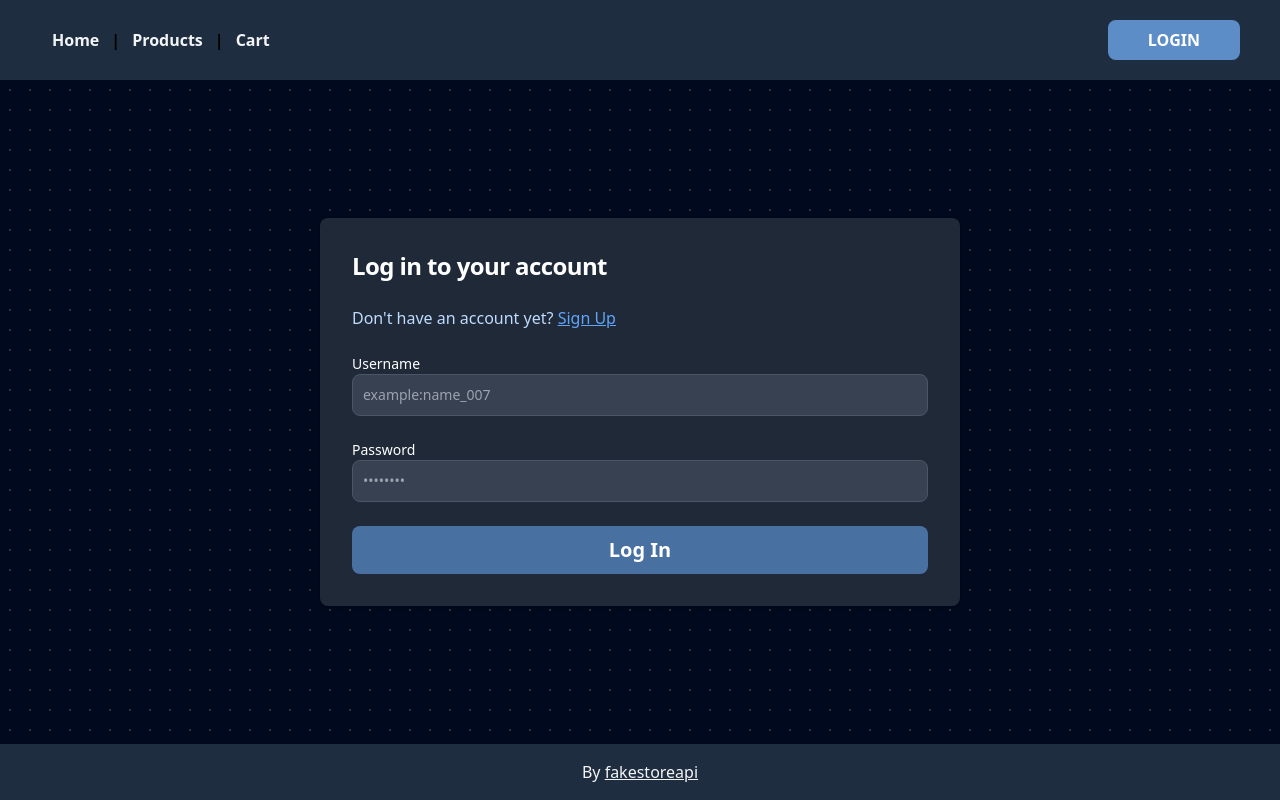
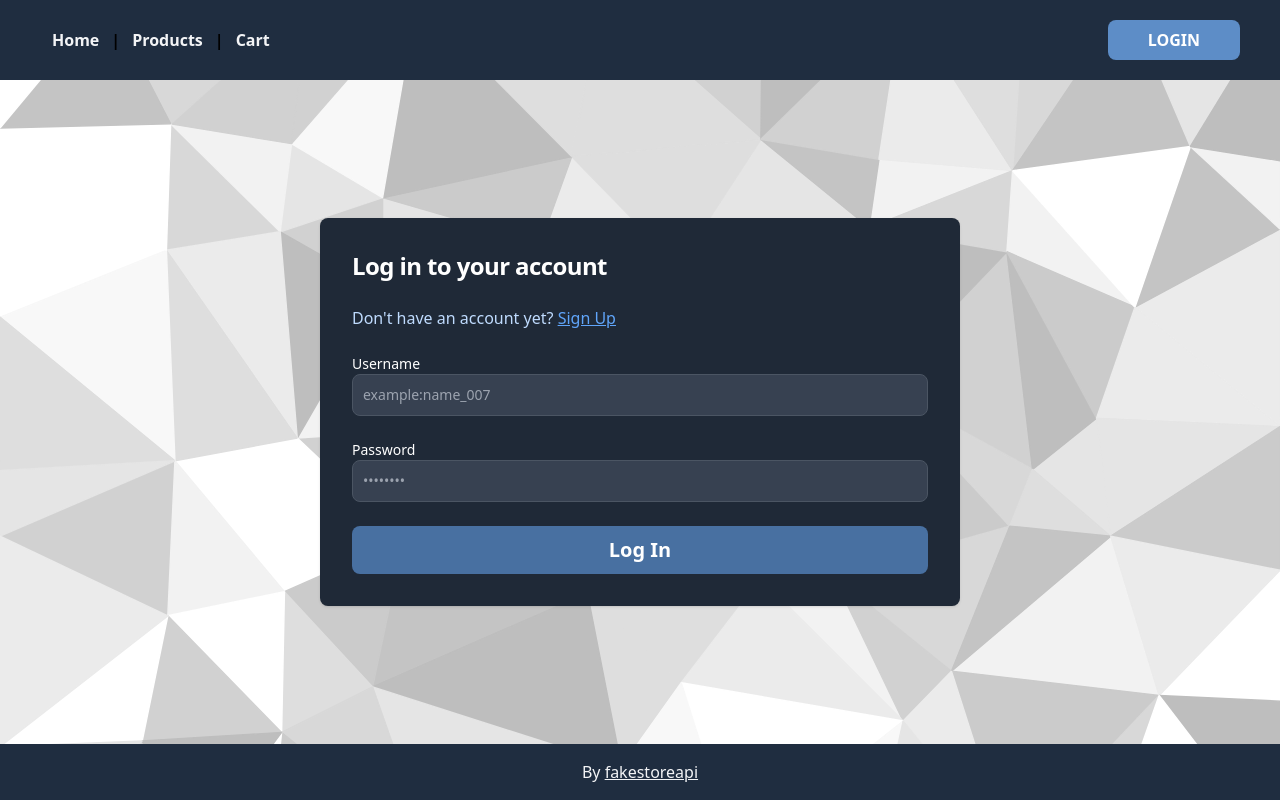
Before and after one commit to Jhan-Torres/vueJs-GogoDev, a Vue app in the folder auth-example/: page /login in a window 1280 px wide. Built offline with nearby package versions, Linux system fonts and the light colour scheme.

Commit message:
login view bg changed

```diff
--- a/auth-example/src/views/LoginView.vue
+++ b/auth-example/src/views/LoginView.vue
@@ -3,10 +3,15 @@ import LogInForm from '@/components/LogInForm.vue';
 </script>
 
 <template>
-  <div class="absolute top-0 z-[-2] h-screen w-screen bg-[#000000] bg-[radial-gradient(#ffffff33_1px,#00091d_1px)] bg-[size:20px_20px]"></div>
-  <LogInForm />
+  <div class="bg-black-and-white w-full h-full">
+    <LogInForm />
+  </div>
 </template>
 
 <style scoped>
-
+.bg-black-and-white {
+  background-image: url('../../public/img/background/black-and-white.svg');
+  background-size: cover;
+  background-attachment: fixed;
+}
 </style>
```
Also changed, not shown: auth-example/public/img/background/black-and-white.svg (added).
